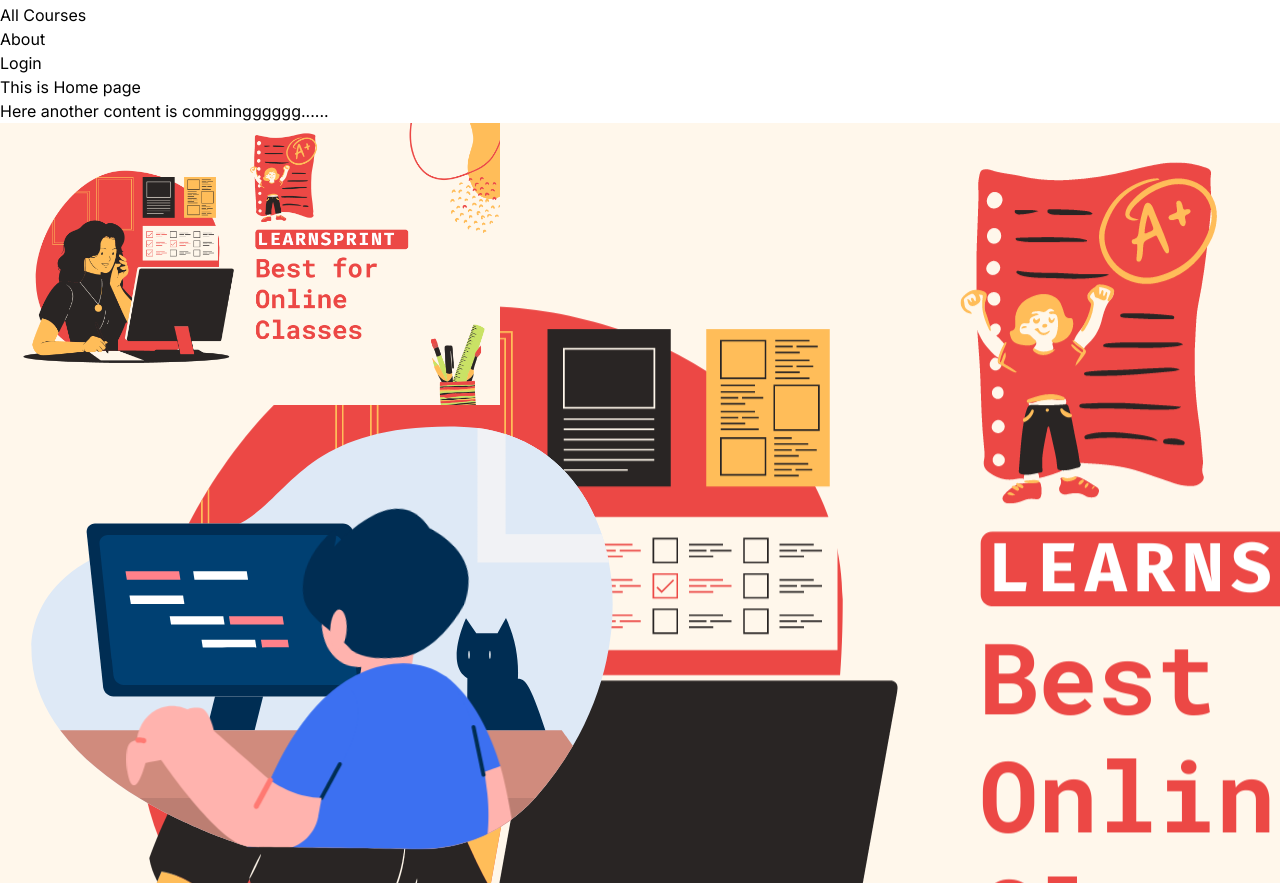
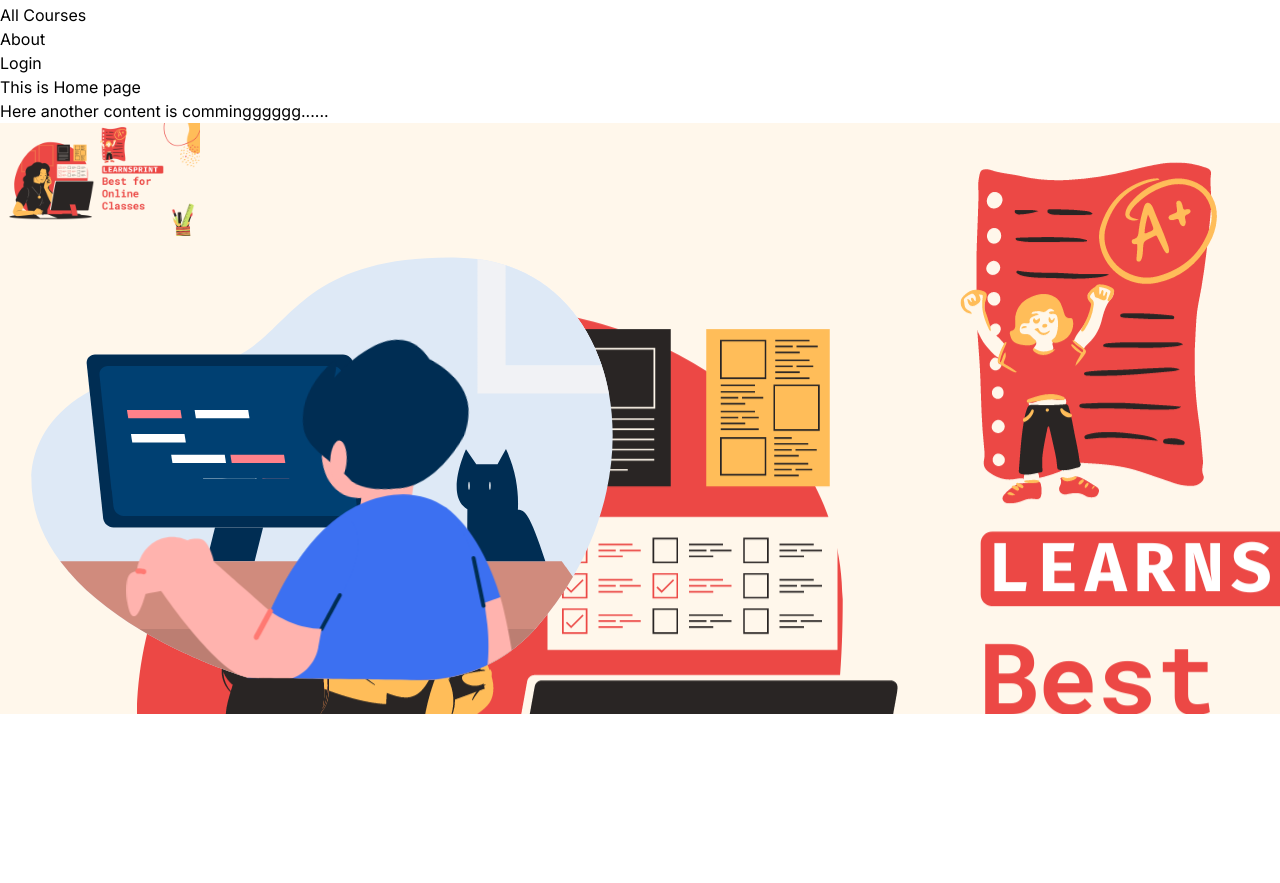
Before and after one commit to EmonHossen10/learn-sprint, a Next.js app: page / in a window 1280 px wide. Shown: the part 1523-2406 px from the top of the page. After the commit the page ends 2237 px from the top, so only its background shows below. Built offline with nearby package versions, Linux system fonts and the light colour scheme.

Commit message:
added updates

```diff
--- a/src/components/ui/Banner/Banner.js
+++ b/src/components/ui/Banner/Banner.js
@@ -7,10 +7,10 @@ import "./nextBanner.css";
 
 const Banner = () => {
   return (
-    <div className="nextBanner">
+    <div className="nextBanner opacity-30">
       <div className="grid grid-cols-2">
         <div>
-          <Image src={bannerImg} width={500} alt="banner" />
+          <Image src={bannerImg} width={200} alt="banner" />
         </div>
         <div style={{ width: "50%" }}>
           <Lottie animationData={lottieProgrammar} />
--- a/src/components/ui/Banner/nextBanner.css
+++ b/src/components/ui/Banner/nextBanner.css
@@ -1,4 +1,3 @@
 .nextBanner{
     background-image: url('../../../../public/assets/banner.png');
-
 }
```
